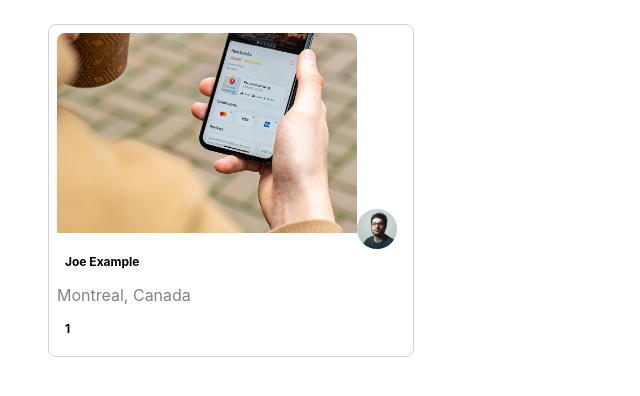
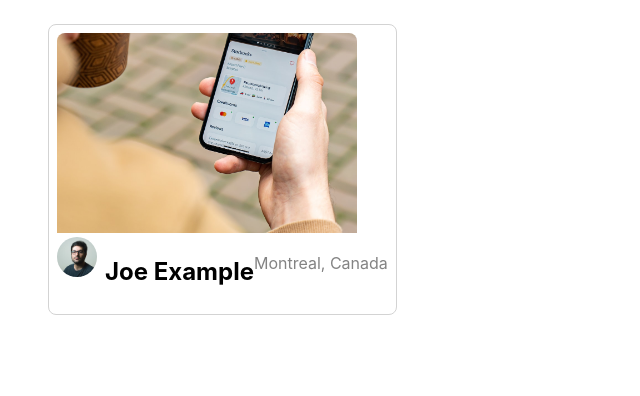
Before and after one commit to LiamGunning07/PhotoLabs, a React (Create React App) app in the folder frontend/: page / in a window 1280 px wide. Shown: the top 396 px of the page, without its empty margins (0-640 px from the left). Built offline with nearby package versions, Linux system fonts and the light colour scheme; the HTML template or start-up script is replaced by a standard one.

Commit message:
Add New longer array containing sample datat for more posts

```diff
--- a/frontend/src/components/PhotoListItem.jsx
+++ b/frontend/src/components/PhotoListItem.jsx
@@ -6,13 +6,14 @@ const PhotoListItem = (props) => {
 
 
   return (
-    <div className="photo-list__item">
-      <img src={props.photo.imageSource} alt="Photo" className="photo-list__image" />
-      <img src={props.photo.profile} alt="Profile" className="photo-list__user-profile" />
-      <h2 className="photo-list__user-info">{props.photo.username}</h2>
-      <p className="photo-list__user-location">{`${props.photo.location.city}, ${props.photo.location.country}`}</p>
-      <p className="photo-list__user-info" key={props.photo.id}>{props.photo.id}</p>
-    </div>
+  <div className="photo-list__item">
+    <img src={props.photo.imageSource} alt="Photo" className="photo-list__image" />
+      <div className="photo-list__user-details">
+        <img src={props.photo.profile} alt="Profile" className="photo-list__user-profile" />
+        <h2 className="photo-list__username">{props.photo.username}</h2>
+        <p className="photo-list__user-location">{`${props.photo.location.city}, ${props.photo.location.country}`}</p>
+      </div>
+  </div>
   )
 };
 
```
